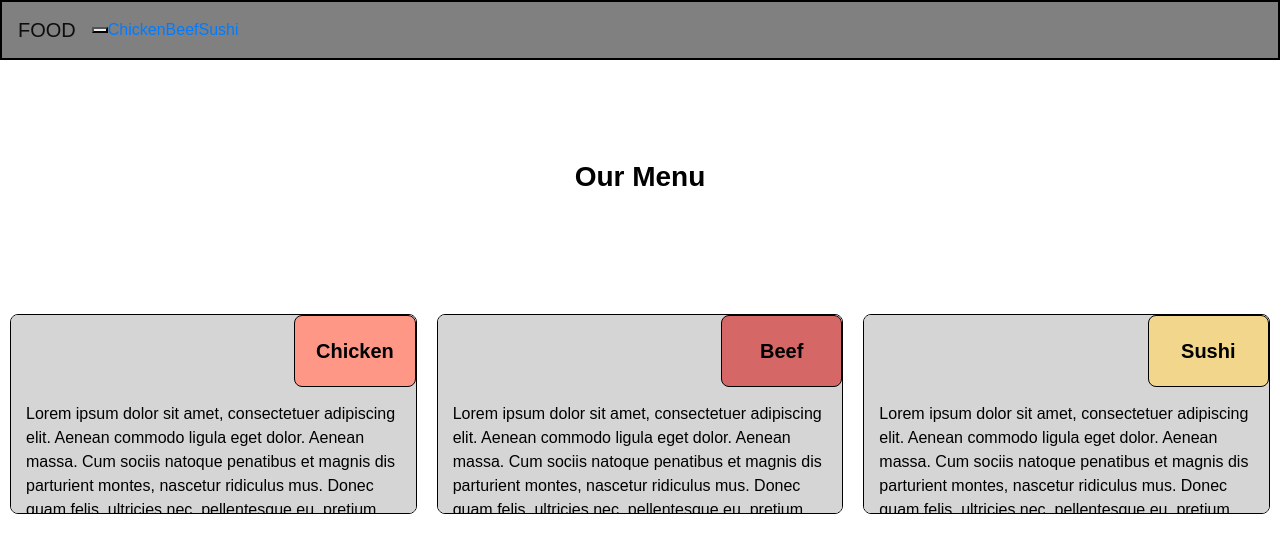
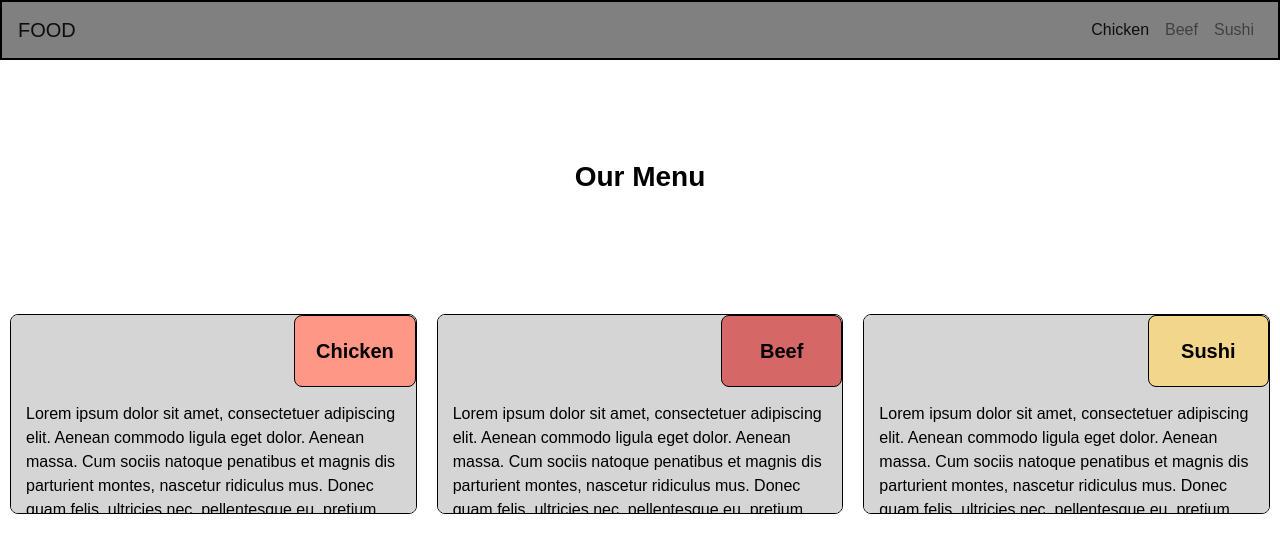
Before and after one commit to cho-design/Module-3, a plain HTML site: page index.html in a window 1280 px wide. Drawn offline with nearby package versions, Linux system fonts and the light colour scheme.

Commit message:
Update index.html

```diff
--- a/index.html
+++ b/index.html
@@ -17,23 +17,19 @@
     <header>
         <nav class="navbar navbar-expand-lg navbar-light" style="background-color: gray; border: 2px solid black;">
             <a class="navbar-brand" href="#">FOOD</a>
-					<button type="button" class="navbar-toggle collapsed" data-toggle="collapse" data-target="#collapsable-nav" aria-expanded="false">
-						<span class="sr-only">Toggle navigation</span>
-						<span class="icon-bar"></span>
-						<span class="icon-bar"></span>
-						<span class="icon-bar"></span>
-					</button>
-				</div>
+            <button class="navbar-toggler" style="border: black 2px solid;" type="button" data-toggle="collapse" data-target="#navbarNavAltMarkup"
+                aria-controls="navbarNavAltMarkup" aria-expanded="false" aria-label="Toggle navigation">
+                <span class="navbar-toggler-icon"></span>
+            </button>
 
-				<div id="collapsable-nav" class="collapse navbar-collapse">
-					<ul id="nav-list" class="nav navbar-nav visible-xs">
-						<li><a href="#chicken" class="text-center">Chicken</a></li>
-						<li><a href="#beef" class="text-center">Beef</a></li>
-						<li><a href="#sushi" class="text-center">Sushi</a></li>
-					</ul>
-				</div><!-- .collapse .navbar-collapse -->
-			</div><!-- .container -->
-		</nav>
+            <div class="collapse navbar-collapse justify-content-end" id="navbarNavAltMarkup">
+                <div class="nav navbar-nav" id="nav-text">
+                    <a class="nav-item nav-link active" href="#">Chicken<span class="sr-only">(current)</span></a>
+                    <a class="nav-item nav-link" href="#"> <span class="hidden-md-up">Beef</span></a>
+                    <a class="nav-item nav-link" href="#">Sushi</a>
+                </div>
+            </div>
+        </nav>
     </header>
 
     <h1 class="heading-title">Our Menu</h1>
```
